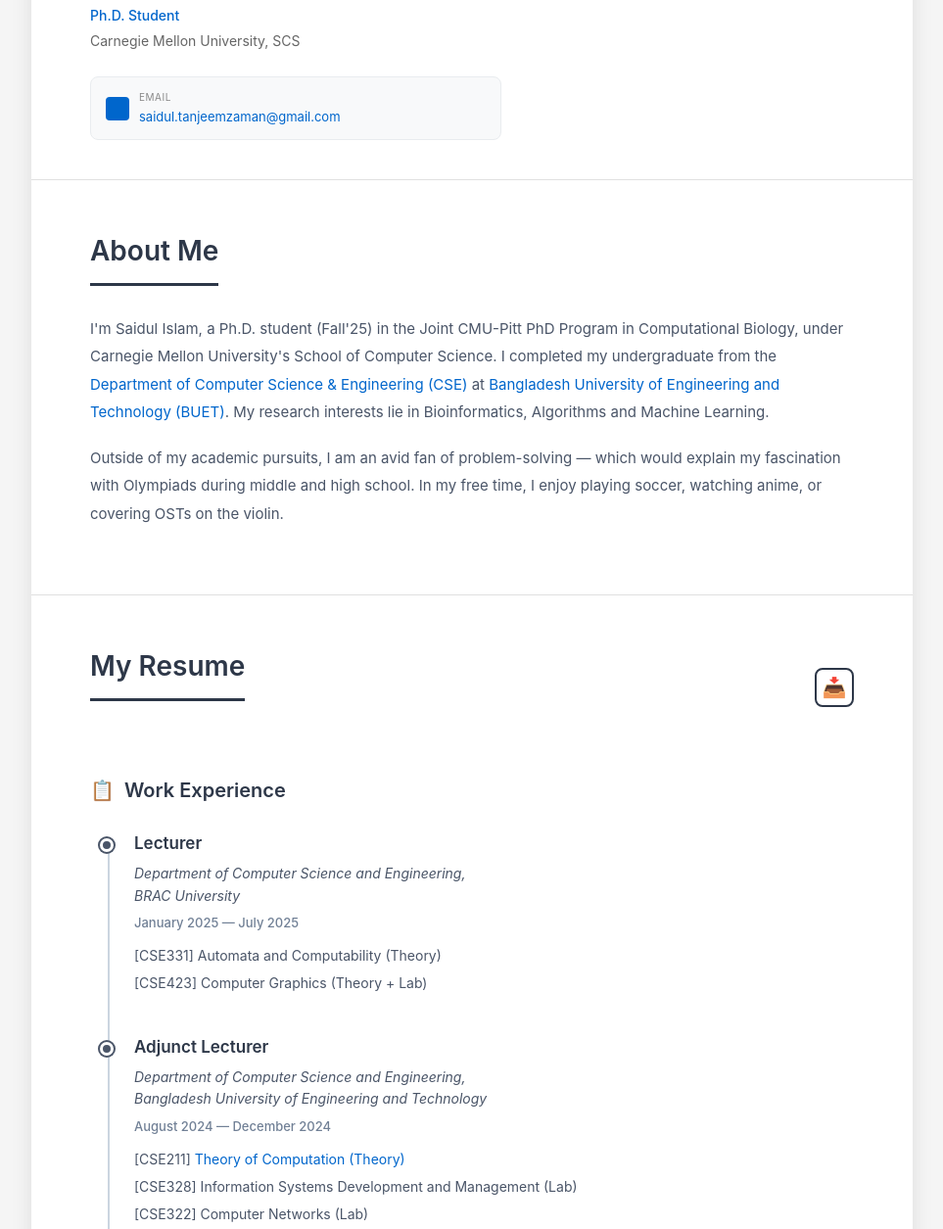
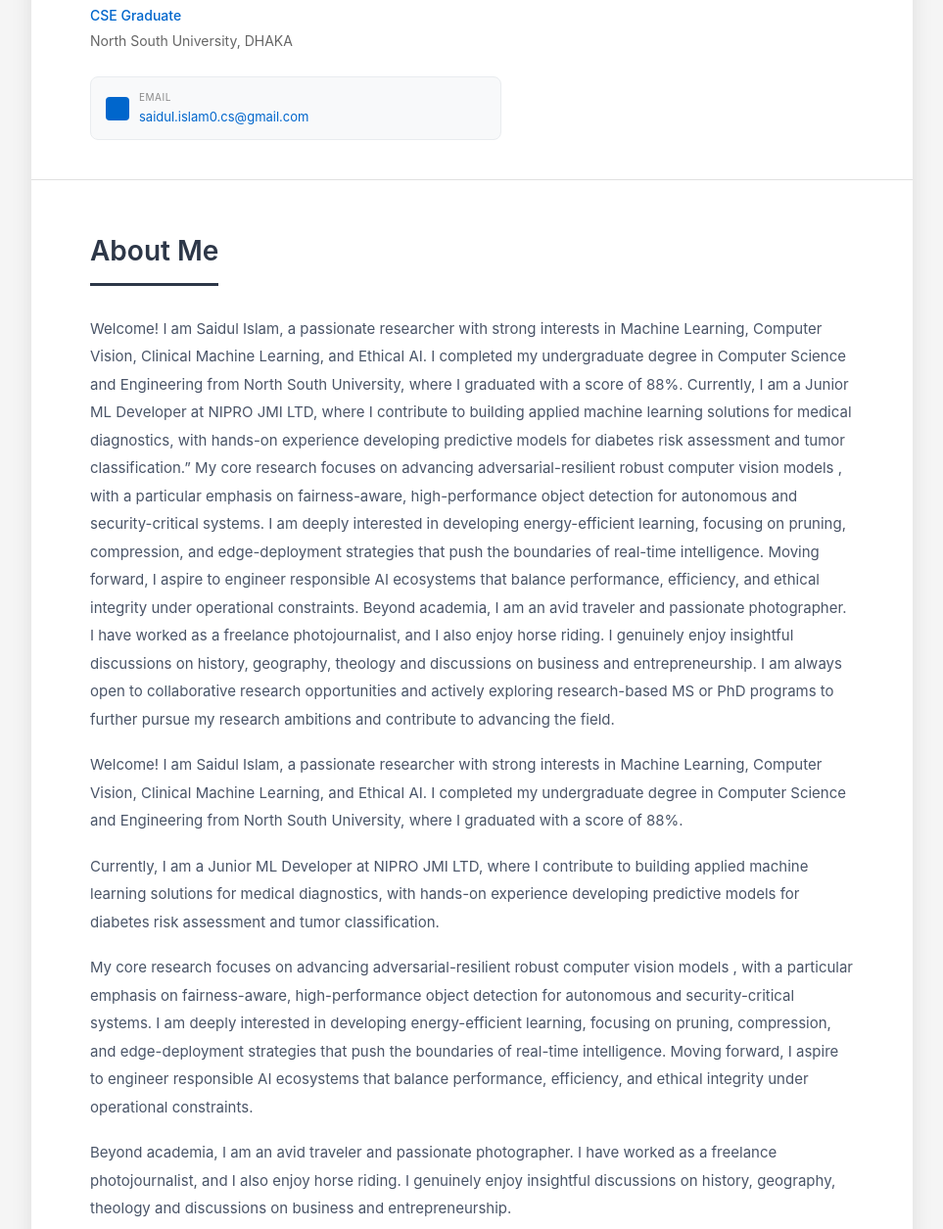
Before and after one commit to saidul-islam0/saidul-islam0.github.io, a plain HTML site: page index.html in a window 1280 px wide. Shown: the part 510-1765 px from the top of the page at 98% size, without its empty margins (158-1121 px from the left). Drawn offline with Linux system fonts and the light colour scheme.

Commit message:
profile 5

```diff
--- a/index.html
+++ b/index.html
@@ -505,21 +505,21 @@
             <div class="profile-left">
                <img src="WhatsApp Image 2025-11-28 at 09.51.21_1f6eb317.jpg" alt="" class="profile-img">
                 <h1>Saidul Islam <span class="gender-symbol">♂</span></h1>
-                <p class="subtitle">Ph.D. Student</p>
-                <p class="university">Carnegie Mellon University, SCS</p>
+                <p class="subtitle">CSE Graduate</p>
+                <p class="university">North South University, DHAKA </p>
                 <div class="email-section">
                     <div class="email-icon"></div>
                     <div class="email-content">
                         <div class="email-label">EMAIL</div>
-                        <a href="mailto:saidul.tanjeemzaman@gmail.com" class="email-link">saidul.tanjeemzaman@gmail.com</a>
+                        <a href="mailto:saidul.islam0.cs@gmail.com" class="email-link">saidul.islam0.cs@gmail.com</a>
                     </div>
                 </div>
             </div>
 
             <div class="research-interests">
                 <div class="venn-diagram">
-                    <div class="circle circle1">Algorithms</div>
-                    <div class="circle circle2">Bioinformatics</div>
+                    <div class="circle circle1">Computer Vision </div>
+                    <div class="circle circle2">Ethical AI </div>
                     <div class="circle circle3">Machine Learning</div>
                 </div>
                 <p class="research-title">My Research Interests</p>
@@ -529,11 +529,32 @@
         <div class="content-section" id="about">
             <h2>About Me</h2>
             <p class="about-text">
-                I'm Saidul Islam, a Ph.D. student (Fall'25) in the Joint CMU-Pitt PhD Program in Computational Biology, under Carnegie Mellon University's School of Computer Science. I completed my undergraduate from the <a href="#">Department of Computer Science & Engineering (CSE)</a> at <a href="#">Bangladesh University of Engineering and Technology (BUET)</a>. My research interests lie in Bioinformatics, Algorithms and Machine Learning.
+                Welcome! I am Saidul Islam, a passionate researcher with strong interests in Machine Learning, Computer Vision, Clinical Machine Learning, and Ethical AI. I completed my undergraduate degree in Computer Science and Engineering from North South University, where I graduated with a score of 88%.
+Currently, I am a Junior ML Developer at NIPRO JMI LTD, where I contribute to building applied machine learning solutions for medical diagnostics, with hands-on experience developing predictive models for diabetes risk assessment and tumor classification.”
+My core research focuses on advancing adversarial-resilient robust computer vision models , with a particular emphasis on fairness-aware, high-performance object detection for autonomous and security-critical systems.
+I am deeply interested in developing energy-efficient learning, focusing on pruning, compression, and edge-deployment strategies that push the boundaries of real-time intelligence. Moving forward, I aspire to engineer responsible AI ecosystems that balance performance, efficiency, and ethical integrity under operational constraints.
+
+Beyond academia, I am an avid traveler and passionate photographer. I have worked as a freelance photojournalist, and I also enjoy horse riding. I genuinely enjoy insightful discussions on history, geography, theology and discussions on business and entrepreneurship.
+I am always open to collaborative research opportunities and actively exploring research-based MS or PhD programs to further pursue my research ambitions and contribute to advancing the field.
+
             </p>
             <p class="about-text">
-                Outside of my academic pursuits, I am an avid fan of problem-solving — which would explain my fascination with Olympiads during middle and high school. In my free time, I enjoy playing soccer, watching anime, or covering OSTs on the violin.
+                Welcome! I am Saidul Islam, a passionate researcher with strong interests in Machine Learning, Computer Vision, Clinical Machine Learning, and Ethical AI. I completed my undergraduate degree in Computer Science and Engineering from North South University, where I graduated with a score of 88%.
             </p>
+            <p class="about-text">
+                Currently, I am a Junior ML Developer at NIPRO JMI LTD, where I contribute to building applied machine learning solutions for medical diagnostics, with hands-on experience developing predictive models for diabetes risk assessment and tumor classification.
+            </p>
+            <p class="about-text">
+                My core research focuses on advancing adversarial-resilient robust computer vision models , with a particular emphasis on fairness-aware, high-performance object detection for autonomous and security-critical systems.
+                I am deeply interested in developing energy-efficient learning, focusing on pruning, compression, and edge-deployment strategies that push the boundaries of real-time intelligence. Moving forward, I aspire to engineer responsible AI ecosystems that balance performance, efficiency, and ethical integrity under operational constraints.
+            </p>
+            <p class="about-text">
+                Beyond academia, I am an avid traveler and passionate photographer. I have worked as a freelance photojournalist, and I also enjoy horse riding. I genuinely enjoy insightful discussions on history, geography, theology and discussions on business and entrepreneurship.
+            </p>
+            <p class="about-text">
+                I am always open to collaborative research opportunities and actively exploring research-based MS or PhD programs to further pursue my research ambitions and contribute to advancing the field.
+           </p>
+
         </div>
 
         <div class="content-section" id="resume">
```
